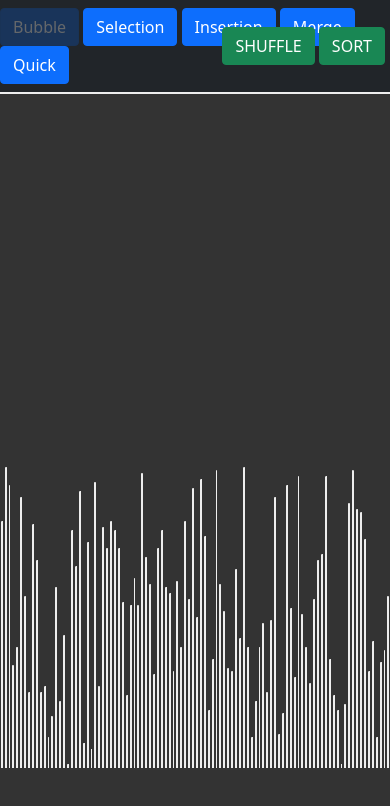
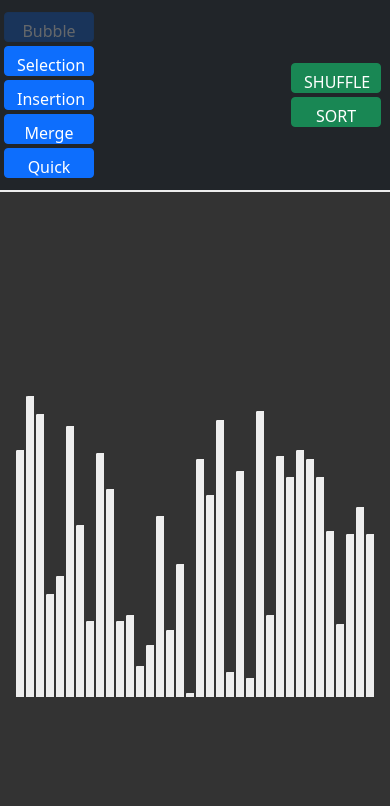
Before and after one commit to adrian007i/algoviz, a React (Create React App) app: page / in a window 390 px wide. Shown: the top 806 px of the page. Built offline with nearby package versions, Linux system fonts and the light colour scheme.

Commit message:
responsive

```diff
--- a/src/App.css
+++ b/src/App.css
@@ -43,3 +43,17 @@
   float: left;
   margin-right:auto */
 }
+
+
+@media only screen and (max-width: 600px) {
+  #sort_buttons button, #slider button{
+    display: block;
+    width: 90px;
+    margin: 4px;
+    height: 30px;
+  }
+
+  #dark #bars{
+    height: 60vh;
+  }
+}
--- a/src/App.js
+++ b/src/App.js
@@ -11,8 +11,10 @@ function App() {
 
   // creates an array on page load
   useEffect(() => {
-    if (values.length != 100) {
-      populateArray(100)
+    const vw = Math.ceil(Math.max(document.documentElement.clientWidth || 0, window.innerWidth || 0) / 11)
+    if (values.length != vw) {
+      populateArray(vw)
+
     }
 
   });
@@ -92,7 +94,7 @@ function App() {
           <Button variant="primary" className={sort_type === "quick" ? 'active' : ''} onClick={() => setSortType("quick")}>Quick</Button>{' '}
         </div>
         <div id="slider">
-          <Button variant="success" onClick={() => populateArray(100)}>SHUFFLE</Button>{' '}
+          <Button variant="success" onClick={() => window.location.reload()}>SHUFFLE</Button>{' '}
           <Button variant="success" onClick={sort} >SORT</Button>{' '}
           {/* <input type="range" min="5" max="100" value="99" id="myRange"/>  */}
         </div>
```
